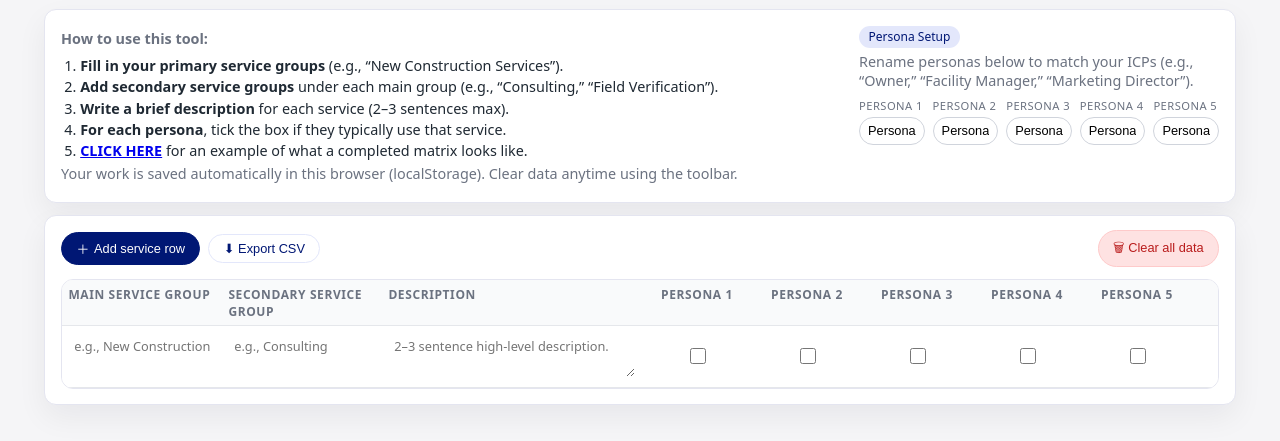
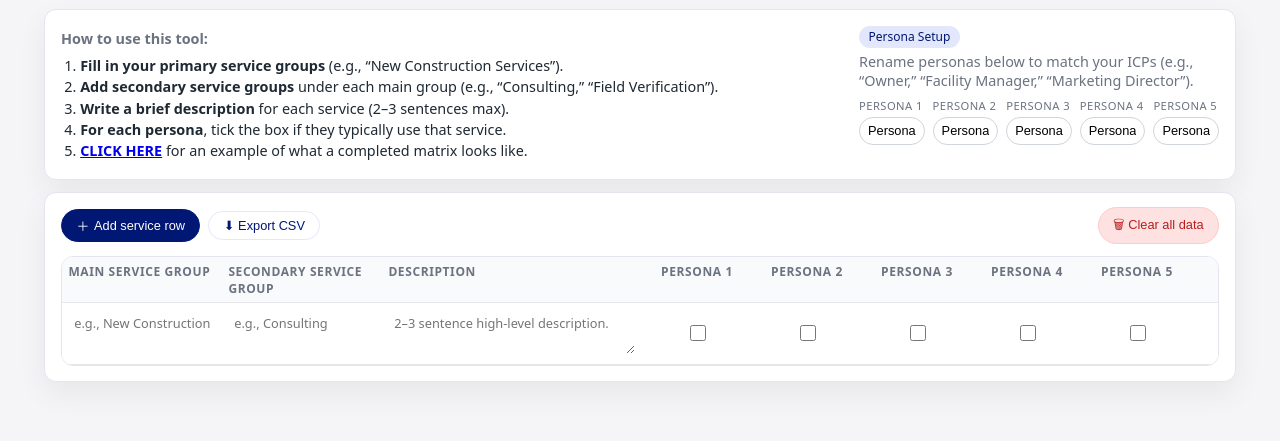
Before and after one commit to paulkettelle/service-to-customer_matrix, a plain HTML site: page index.html in a window 1280 px wide. Shown: the part 79-520 px from the top of the page. Drawn offline with Linux system fonts and the light colour scheme.

Commit message:
Update index.html

```diff
--- a/index.html
+++ b/index.html
@@ -302,7 +302,7 @@
             <li><strong><a href="https://static.showit.co/file/wr9rRy9TJXvLyPJbIJQA0Q/280798/screenshot_2025-12-09_at_20_59_24_1.png">CLICK HERE</a></strong> for an example of what a completed matrix looks like.</li>
           </ol>
           <p class="meta-note">
-            Your work is saved automatically in this browser (localStorage). Clear data anytime using the toolbar.
+
           </p>
         </div>
         <div style="min-width:260px;max-width:360px;">
```
